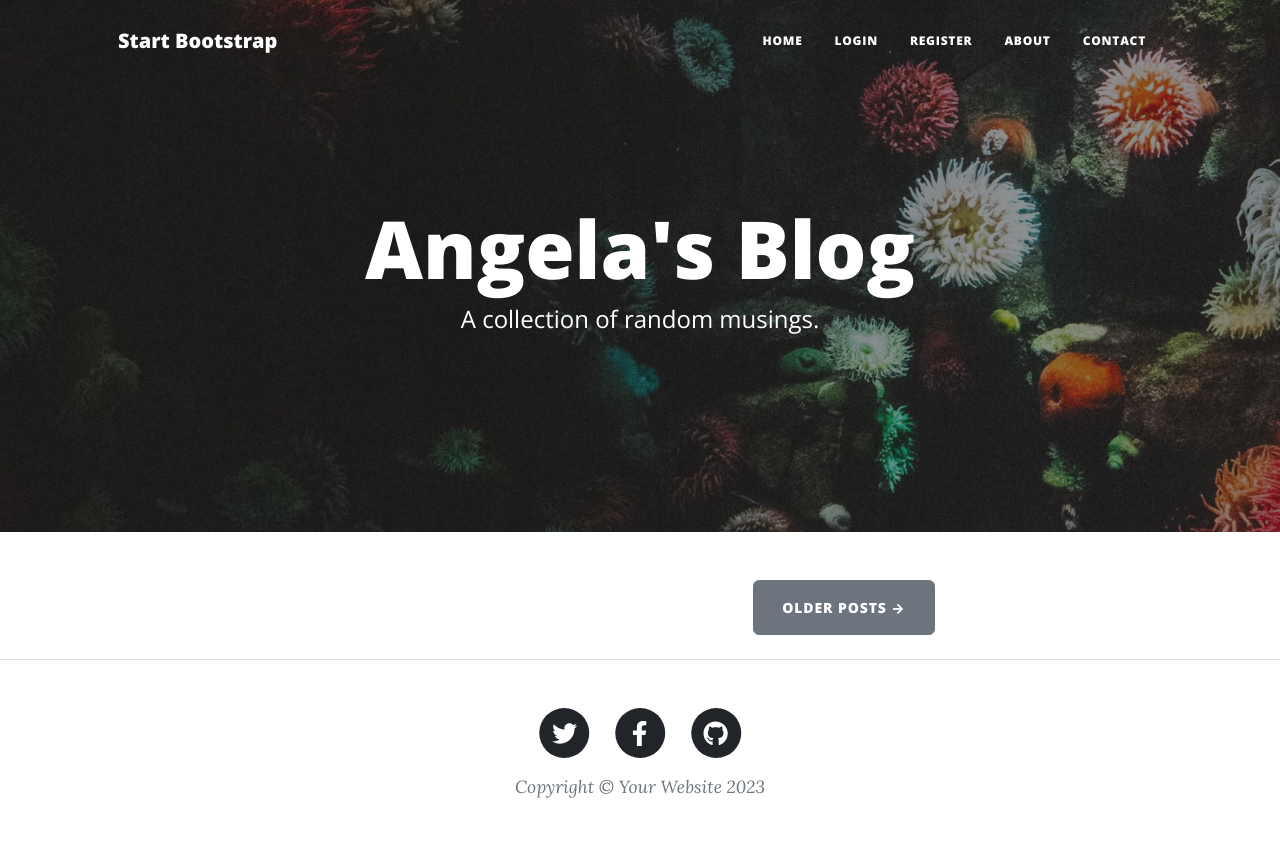
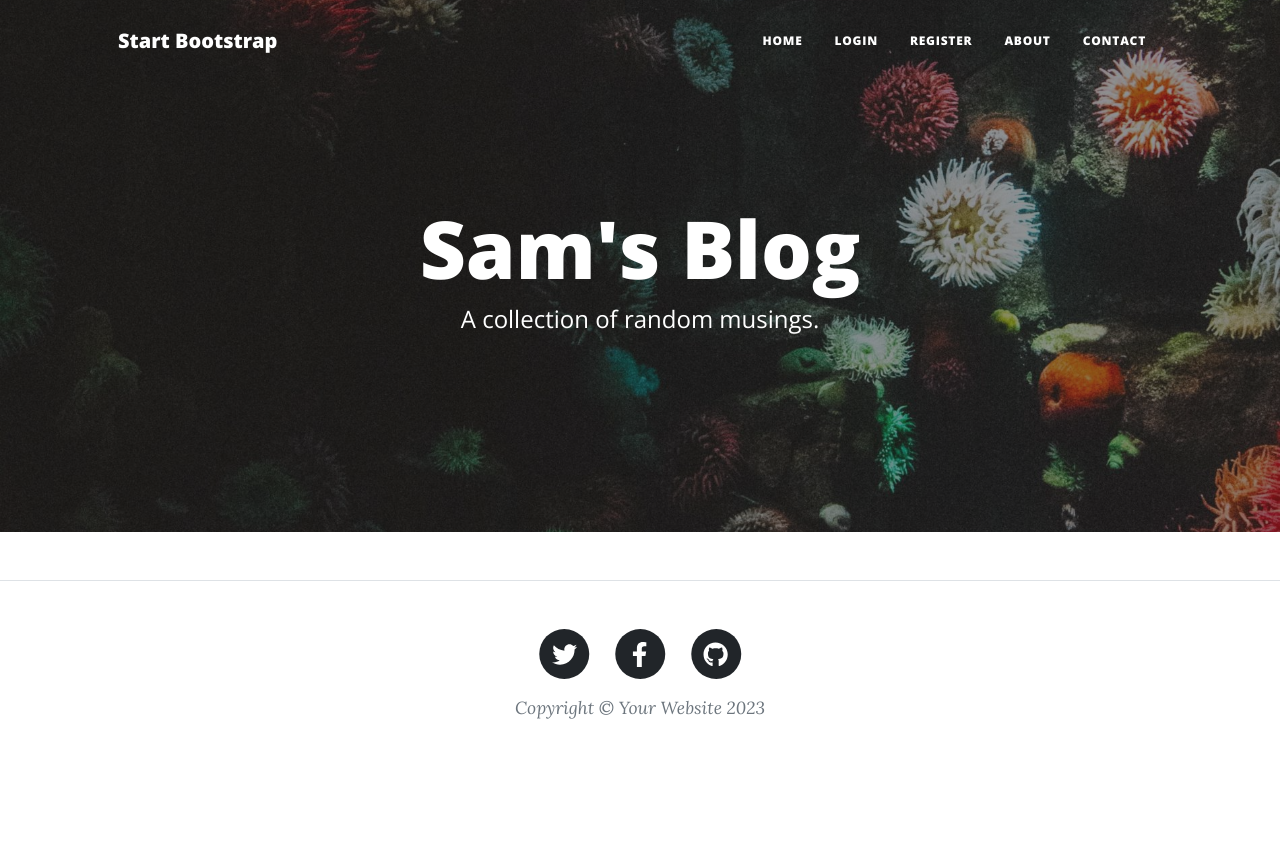
Before and after one commit to indexsam/blog, a Flask app: page / in a window 1280 px wide. After the commit the page ends 719 px from the top, so only its background shows below. Run offline with Flask 3, Linux system fonts and the light colour scheme; data that the repository does not hold is empty; some libraries are stand-ins or nearby versions.

Commit message:
index page and posturl adjusted

```diff
--- a/templates/index.html
+++ b/templates/index.html
@@ -9,7 +9,7 @@
     <div class="row gx-4 gx-lg-5 justify-content-center">
       <div class="col-md-10 col-lg-8 col-xl-7">
         <div class="site-heading">
-          <h1>Angela's Blog</h1>
+          <h1>Sam's Blog</h1>
           <span class="subheading">A collection of random musings.</span>
         </div>
       </div>
@@ -55,9 +55,9 @@
       {% endif %}
 
       <!-- Pager-->
-      <div class="d-flex justify-content-end mb-4">
+      <!-- <div class="d-flex justify-content-end mb-4">
         <a class="btn btn-secondary text-uppercase" href="#!">Older Posts →</a>
-      </div>
+      </div> -->
     </div>
   </div>
 </div>
--- a/templates/post.html
+++ b/templates/post.html
@@ -2,7 +2,7 @@
 {% include "header.html" %}
 
 <!-- Page Header-->
-<header class="masthead" style="background-image: url('{{post.img_url}}')">
+<header class="masthead" style="background-image: url({{post.img_url}})">
   <div class="container position-relative px-4 px-lg-5">
     <div class="row gx-4 gx-lg-5 justify-content-center">
       <div class="col-md-10 col-lg-8 col-xl-7">
```
